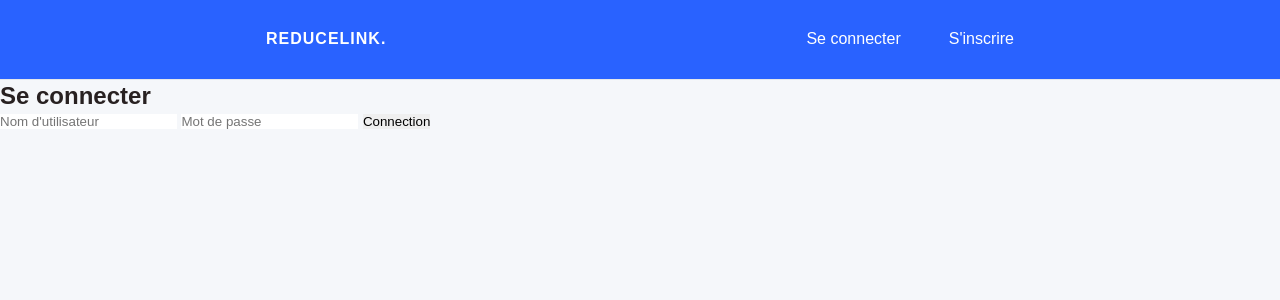
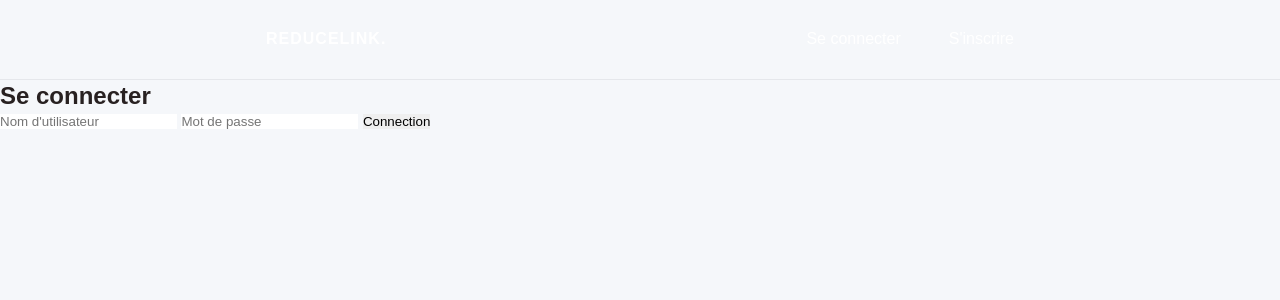
Before and after one commit to ZeAmine/auth-project, a PHP site: page /test.php in a window 1280 px wide. Shown: the top 300 px of the page. Run offline with PHP 8.4, Linux system fonts and the light colour scheme.

Commit message:
test index.css

```diff
--- a/styles/index.css
+++ b/styles/index.css
@@ -34,7 +34,7 @@ a, a:visited, a:hover {
 }
 
 header {
-    background-color: var(--blue);
+    background-color: var(--greyBG);
     width: 100%;
     height: 80px;
     position: relative;
@@ -384,6 +384,7 @@ button:hover {
     cursor: pointer;
 
 }
+
 .item-url .inactive {
     outline: 0;
     font-size: 14px;
```
